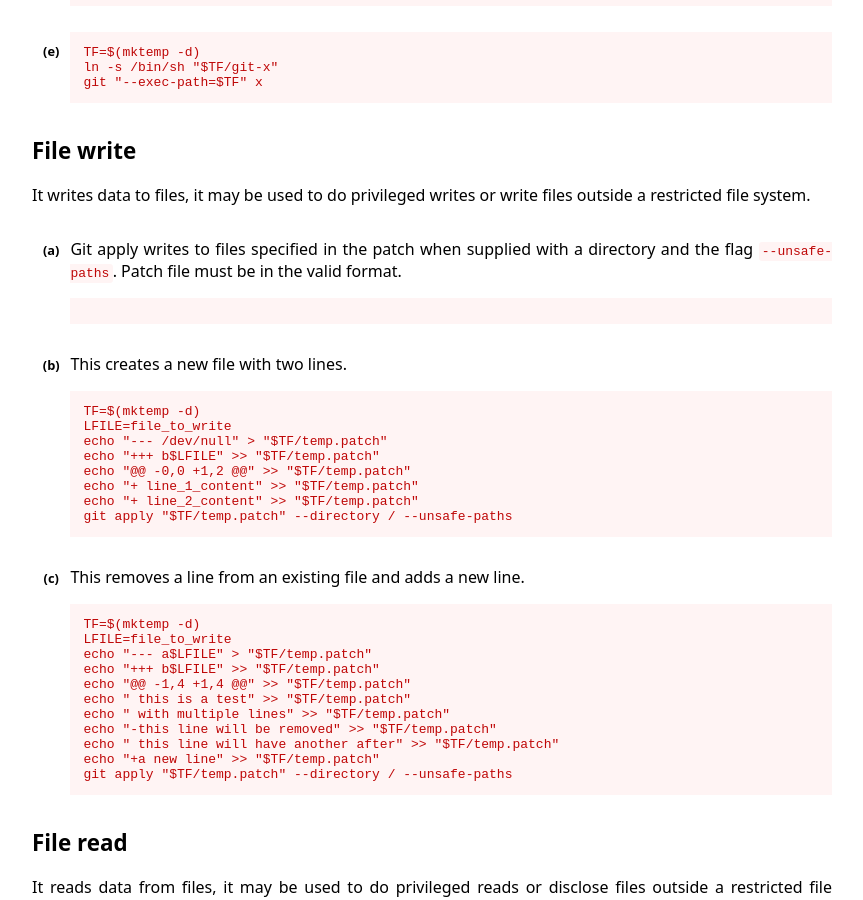
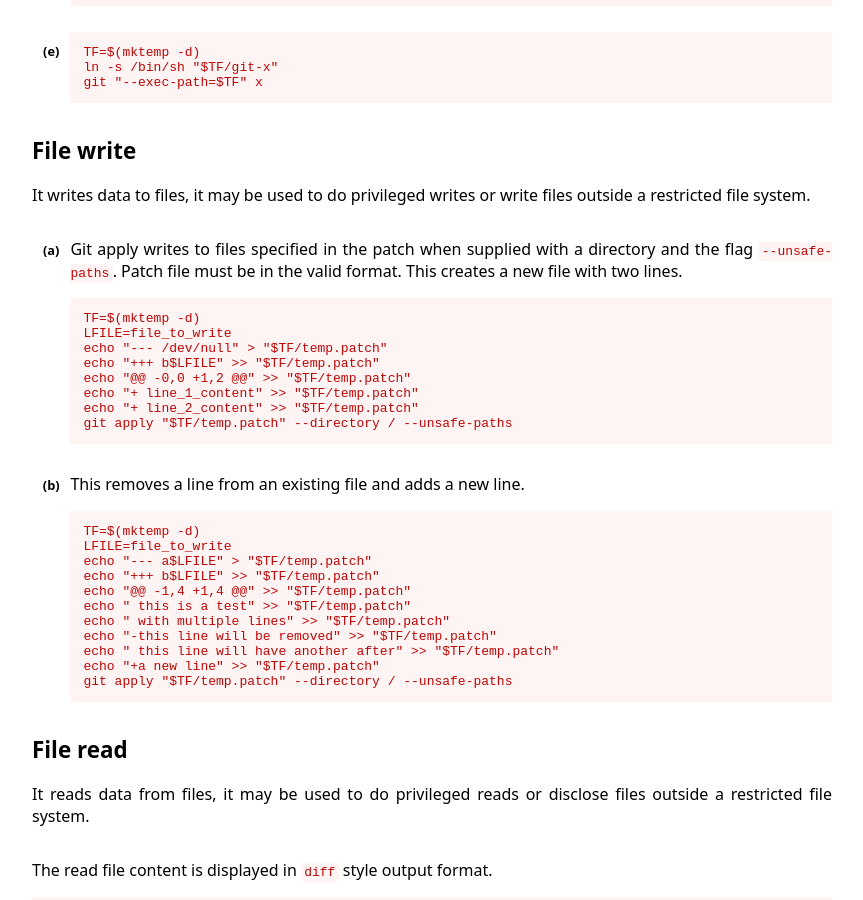
Before and after one commit to GTFOBins/GTFOBins.github.io, a Jekyll site: the page built from _gtfobins/git.md, in a window 1280 px wide and 900 px high, scrolled down 792 px. Shown: the whole window, without its empty margins (208-1071 px from the left). Built offline with Jekyll 4.4.1, drawn with Linux system fonts in a browser that asks for light colours; part of the change alters nothing that is shown.

```diff
--- a/_gtfobins/git.md
+++ b/_gtfobins/git.md
@@ -27,8 +27,7 @@ functions:
         LFILE=file_to_read
         git diff /dev/null $LFILE
   file-write:
-    - description: Git apply writes to files specified in the patch when supplied with a directory and the flag `--unsafe-paths`. Patch file must be in the valid format.
-    - description: This creates a new file with two lines.
+    - description: Git apply writes to files specified in the patch when supplied with a directory and the flag `--unsafe-paths`. Patch file must be in the valid format. This creates a new file with two lines.
       code: |
         TF=$(mktemp -d)
         LFILE=file_to_write
```
